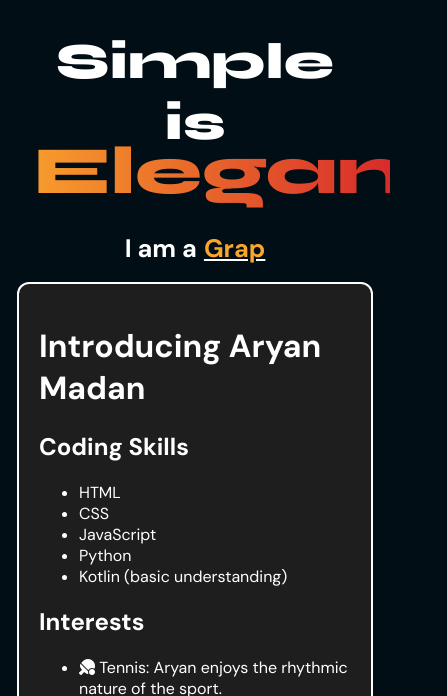
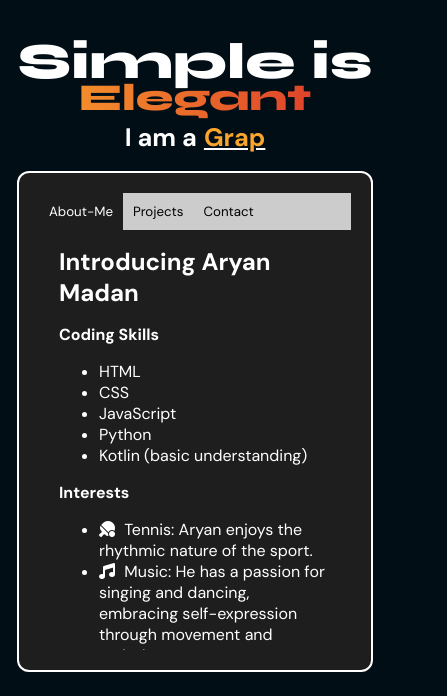
Before and after one commit to blckflw/blckflw.github.io, a plain HTML site: page index.html in a window 390 px wide. Shown: the part 135-831 px from the top of the page, 447 px wide, since content can reach past the window. Drawn offline with Linux system fonts and the light colour scheme.

Commit message:
Add files via upload

```diff
--- a/style.css
+++ b/style.css
@@ -218,8 +218,6 @@
     }
 
     .header {
-        padding-left: 1em;
-        padding-right: 1em;
         margin-right: auto;
         margin-left: auto;
         font-size: 6vh;
@@ -238,7 +236,7 @@
         padding-right: 1em;
         margin-right: auto;
         margin-left: auto;
-        font-size: 4vh;
+        font-size: 3vh;
         width: auto;
         background: linear-gradient(to right, #faa62c, #d82b2a);
         -webkit-background-clip: text;
@@ -304,11 +302,70 @@
         padding: 20px;
     }
 
+    .tabs {
+        display: flex;
+        background-color: #ccc;
+    }
+
     .tab {
+        padding: 10px;
+        border: none;
+        background-color: inherit;
+        cursor: pointer;
+        font-family: DM Sans, sans-serif;
+    }
+
+    .tab:focus {
+        outline: none;
+    }
+
+    .tab.active {
+        background-color: #1e1e1e;
+        color: white;
+    }
+
+    .tab-content {
+        height: 400px;
         display: none;
+        padding: 10px;
+        margin-top: -20px;
+        background-color: #1e1e1e;
+    }
+
+    .tab-content.active {
+        display: block;
+    }
+
+    .interest-icon {
+        margin-right: 5px;
+    }
+
+    h1 {
+        font-size: 1.5em;
+    }
+
+    h2 {
+        font-size: 1em;
     }
 
     .title {
         display: none;
+        font-weight: bold;
+    }
+
+    .title {
+        font-weight: bold;
+    }
+
+    .content {
+        font-family: DM Sans, sans-serif;
+        color: white;
+        overflow: auto;
+        height: calc(100% - 90px);
+        padding: 10px;
+    }
+
+    .wincontainer {
+        display: column;
     }
 }
```
